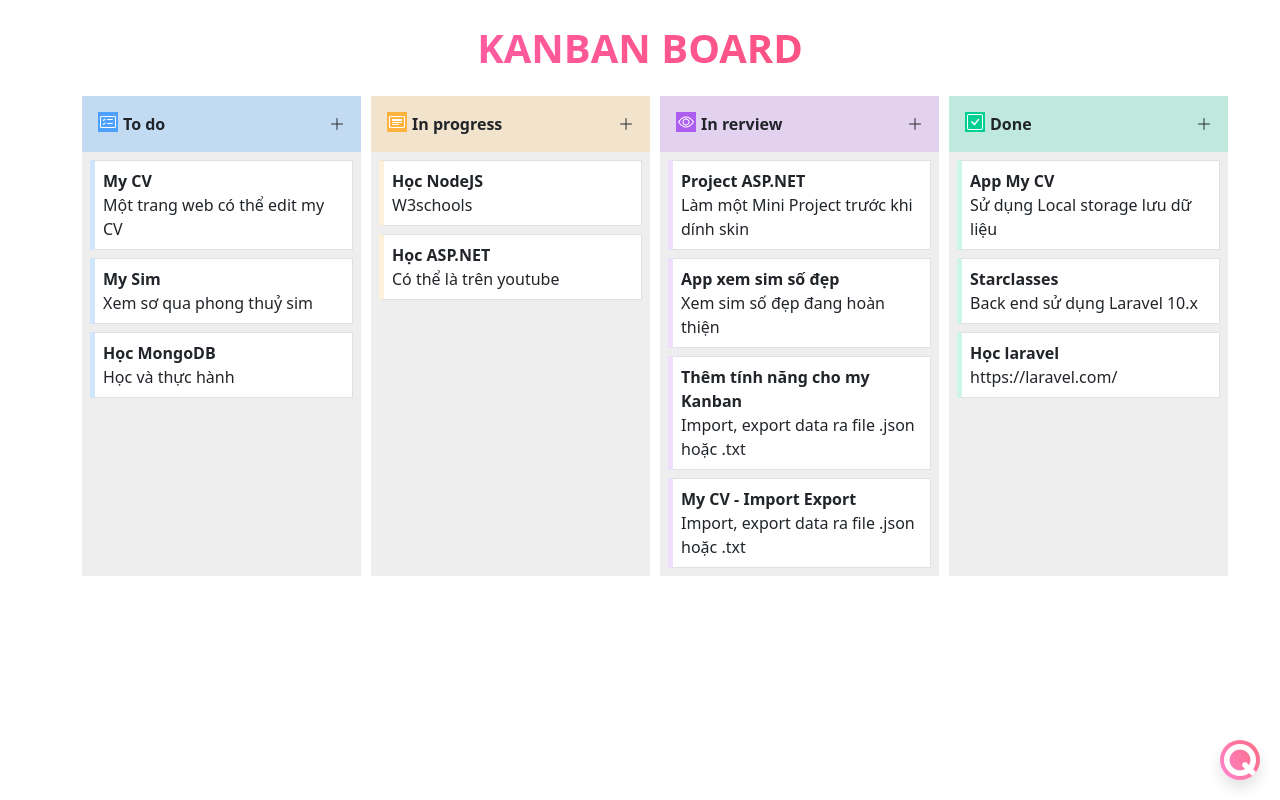
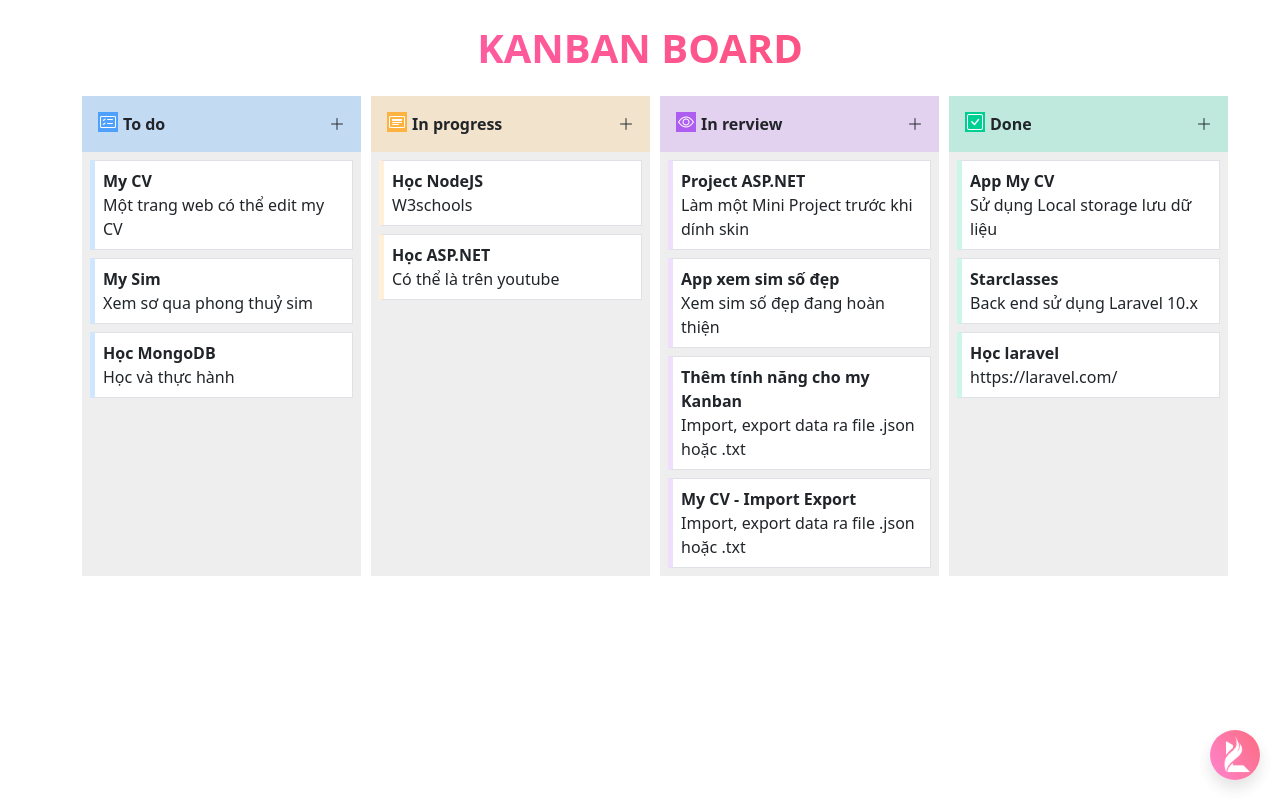
Before and after one commit to hoanglamnguyentb/myKanban, a plain HTML site: page index.html in a window 1280 px wide. Drawn offline with nearby package versions, Linux system fonts and the light colour scheme; some packages are replaced by stand-ins of ours; a script that the page names is missing.

Commit message:
update css

```diff
--- a/css/logo.css
+++ b/css/logo.css
@@ -1,7 +1,7 @@
 .logo-brand {
   display: inline-block;
-  width: 40px;
-  height: 40px;
+  width: 50px;
+  height: 50px;
   overflow: hidden;
   display: flex;
   justify-content: center;
--- a/index.html
+++ b/index.html
@@ -101,8 +101,8 @@
       </div>
     </div>
     <div class="logo-fixed">
-      <a href="https://q5nguyenn.github.io/" class="logo-brand" target="_blank">
-        <img src="./images/q.png" alt="" class="img-square" />
+      <a href="hoanglam.azurewebsites.net" class="logo-brand" target="_blank">
+        <img src="./images/lam.png" alt="" class="img-square" />
       </a>
     </div>
     <script src="https://ajax.googleapis.com/ajax/libs/jquery/3.6.0/jquery.min.js"></script>
```
Also changed, not shown: images/lam.png (added), images/q.png (deleted).
